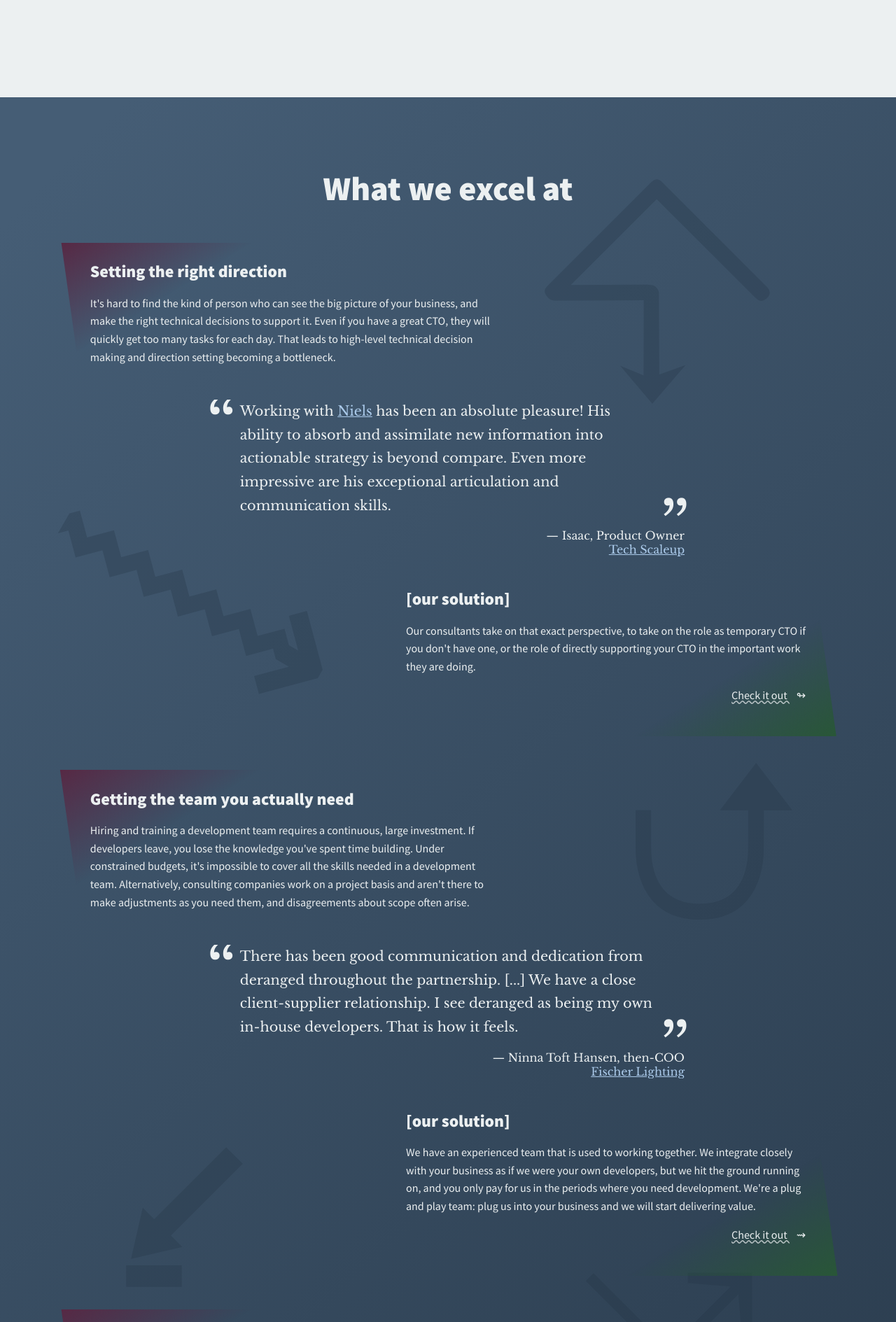
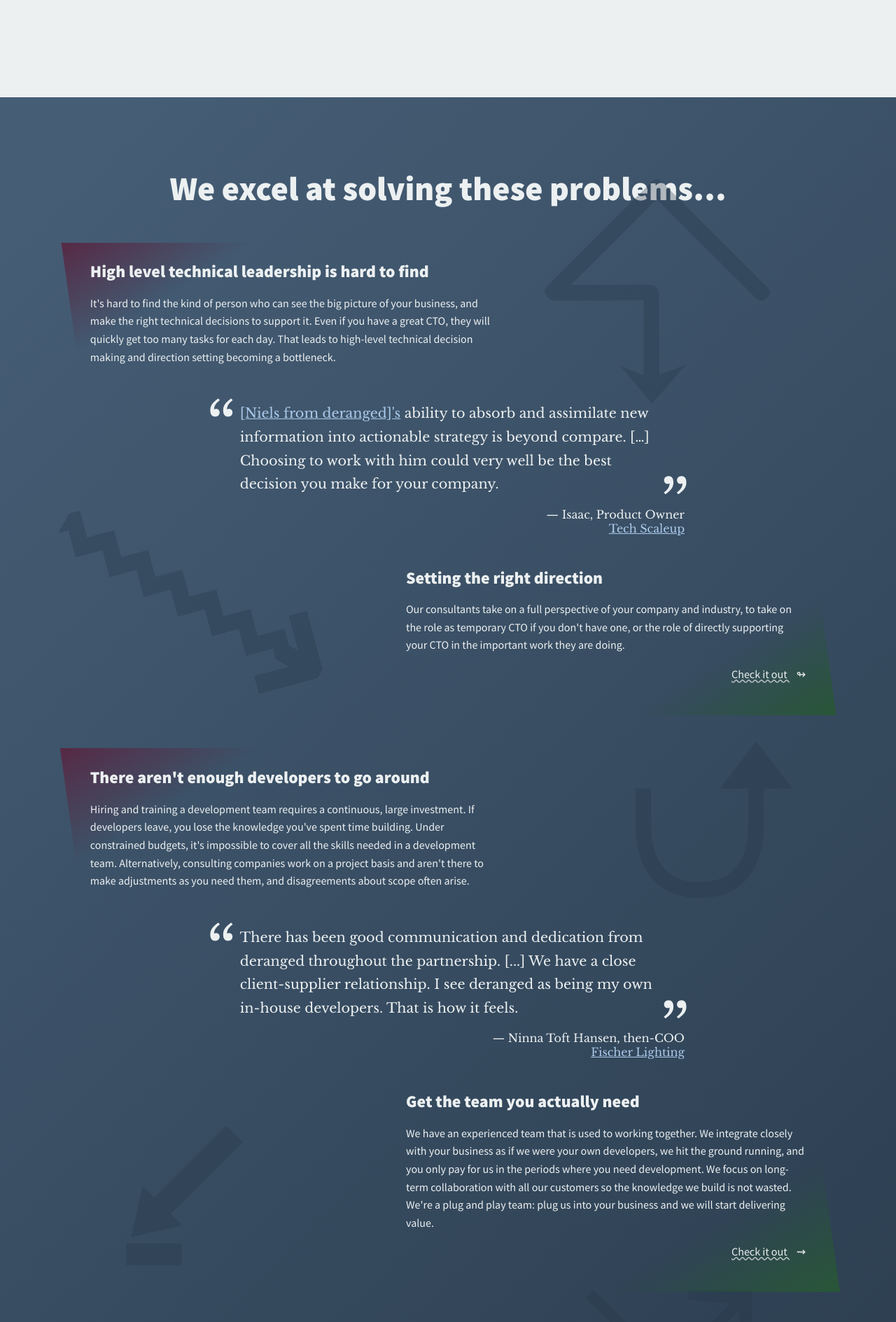
Before and after one commit to derangeddk/deranged.dk, a Jekyll site: the page built from index.html, in a window 1280 px wide. Shown: the part 2746-4635 px from the top of the page at 70% size. Built offline with Jekyll 4.4.1, drawn with Linux system fonts in a browser that asks for light colours; some of the changed text lies outside the part shown.

Commit message:
Update text content in segment section

```diff
--- a/css/home.scss
+++ b/css/home.scss
@@ -685,7 +685,8 @@ permalink: /css/homestyle.css
   max-width: 700px;
   width: 100%;
   font-family: 'Libre Baskerville', serif;
-  margin: 3em 0;
+  margin-top: 2em;
+  margin-bottom: 3em;
 
   @media (max-width: 539px) {
     padding: 0 1em;
--- a/index.html
+++ b/index.html
@@ -105,19 +105,23 @@ title: Let's start building your software ➟ deranged
 </section>
 
 <section class="products">
-    <h1 class="products__title mt-0">What we excel at</h1>
+    <h1 class="products__title mt-0">
+        We excel at solving these problems…
+    </h1>
     <div class="segment">
         <div class="segment__icon segment__icon--top segment__icon--arrow-1">☈</div>
         <div class="segment__item segment__item--problem">
-            <h2 class="mt-0">Setting the right direction</h2>
+            <h2 class="mt-0">
+                High level technical leadership is hard to find
+            </h2>
             It's hard to find the kind of person who can see the big picture of your business,
             and make the right technical decisions to support it. Even if you have a great CTO,
             they will quickly get too many tasks for each day. That leads to high-level technical
             decision making and direction setting becoming a bottleneck.
         </div>
         <section class="segment__quote customer-quote-section">
-            <p class="quote-text my-0">
-                Working with <a href="mailto:niels@deranged.dk">Niels</a> has been an absolute pleasure! His ability to absorb and assimilate new information into actionable strategy is beyond compare. Even more impressive are his exceptional articulation and communication skills. <!--Choosing to work with Niels could very well be the best decision you  make for your company.-->
+            <p class="quote-text mb-0">
+                <a href="mailto:niels@deranged.dk">[Niels from deranged]'s</a> ability to absorb and assimilate new information into actionable strategy is beyond compare. […] Choosing to work with him could very well be the best decision you make for your company.
             </p>
             <p class="quotee mb-0">
                 Isaac, Product Owner<br>
@@ -127,8 +131,10 @@ title: Let's start building your software ➟ deranged
             </p>
         </section>
         <div class="segment__item segment__item--solution">
-            <h2 class="mt-0">[our solution]</h2>
-            Our consultants take on that exact perspective, to take on the role as temporary
+            <h2 class="mt-0">
+                Setting the right direction
+            </h2>
+            Our consultants take on a full perspective of your company and industry, to take on the role as temporary
             CTO if you don't have one, or the role of directly supporting your CTO in the important
             work they are doing.
             <a class="segment__cta" href="">
@@ -140,7 +146,9 @@ title: Let's start building your software ➟ deranged
     <div class="segment">
         <div class="segment__icon segment__icon--top segment__icon--arrow-3">⮍</div>
         <div class="segment__item segment__item--problem">
-            <h2 class="mt-0">Getting the team you actually need</h2>
+            <h2 class="mt-0">
+                There aren't enough developers to go around
+            </h2>
             Hiring and training a development team requires a continuous, large investment.
             If developers leave, you lose the knowledge you've spent time building. Under constrained
             budgets, it's impossible to cover all the skills needed in a development team. Alternatively,
@@ -148,7 +156,7 @@ title: Let's start building your software ➟ deranged
             need them, and disagreements about scope often arise.
         </div>
         <section class="segment__quote customer-quote-section">
-            <p class="quote-text my-0">
+            <p class="quote-text mb-0">
                 There has been good communication and dedi&shy;cation from deranged throughout the partner&shy;ship. [...] We have a close client-supplier relation&shy;ship. I see deranged as being my own in-house developers. That is how it feels.
             </p>
             <p class="quotee mb-0">
@@ -159,11 +167,14 @@ title: Let's start building your software ➟ deranged
             </p>
         </section>
         <div class="segment__item segment__item--solution">
-            <h2 class="mt-0">[our solution]</h2>
+            <h2 class="mt-0">
+                Get the team you actually need
+            </h2>
             We have an experienced team that is used to working together. We integrate closely
-            with your business as if we were your own developers, but we hit the ground running on,
-            and you only pay for us in the periods where you need development. We're a plug and play
-            team: plug us into your business and we will start delivering value.
+            with your business as if we were your own developers, we hit the ground running,
+            and you only pay for us in the periods where you need development.
+            We focus on long-term collaboration with all our customers so the knowledge we build is not wasted.
+            We're a plug and play team: plug us into your business and we will start delivering value.
             <a class="segment__cta" href="">
                 Check it out <span class="segment__cta-icon">⇝</span>
             </a>
@@ -173,14 +184,16 @@ title: Let's start building your software ➟ deranged
     <div class="segment">
         <div class="segment__icon segment__icon--top segment__icon--arrow-5">⤰</div>
         <div class="segment__item segment__item--problem">
-            <h2 class="mt-0">Unlocking your team's potential</h2>
+            <h2 class="mt-0">
+                Senior technical knowledge is required
+            </h2>
             Senior developers are few and far between. That makes it difficult to train junior
             developers and build a highly competent software development team that takes responsibility
             and delivers consistently. To make matters worse, if developers don't feel like they are
             learning and growing, they often leave for other companies.
         </div>
         <section class="segment__quote customer-quote-section">
-            <p class="quote-text my-0">
+            <p class="quote-text mb-0">
                 I have never worked with anyone who has taken on so much respon&shy;sibility.
             </p>
             <p class="quotee mb-0">
@@ -191,7 +204,9 @@ title: Let's start building your software ➟ deranged
             </p>
         </section>
         <div class="segment__item segment__item--solution">
-            <h2 class="mt-0">[our solution]</h2>
+            <h2 class="mt-0">
+                Unlock your team's potential
+            </h2>
             We help software teams improve technical skills and how they work through pair programming,
             coaching, and presentations tailored to the concrete team situation.
             <a class="segment__cta" href="">
```
